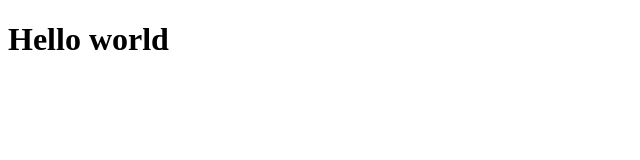
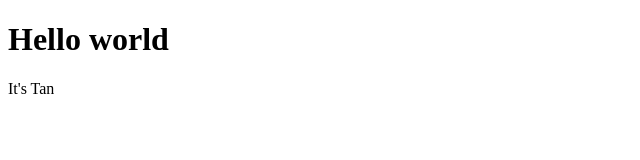
Before and after one commit to ndtan/ndtan.github.io, a plain HTML site: page index.html in a window 1280 px wide. Shown: the full height of the page, 0-640 px from the left. Drawn offline with Linux system fonts and the light colour scheme.

Commit message:
Update index.html
Add content

```diff
--- a/index.html
+++ b/index.html
@@ -6,6 +6,7 @@
 <body>
 
 <h1>Hello world</h1>
+<p>It's Tan</p>
 
 </body>
 </html>
```
